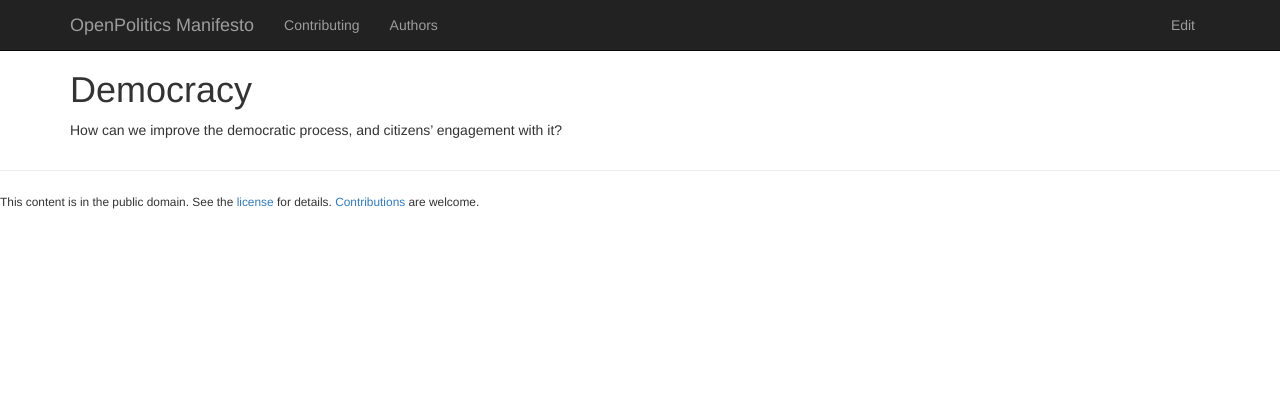
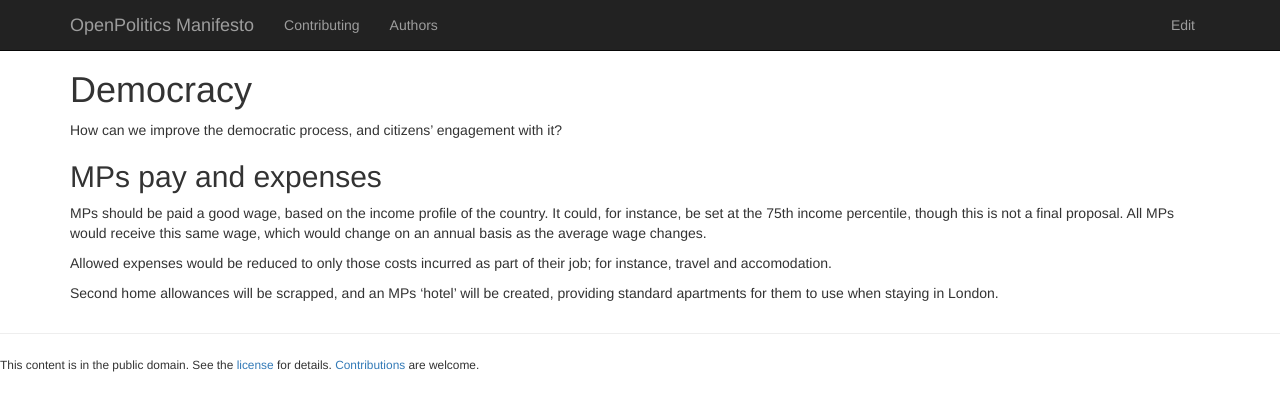
Before and after one commit to openpolitics/manifesto, a Jekyll site: the page built from democracy.md, in a window 1280 px wide. Shown: the top 411 px of the page. Built offline with Jekyll 4.4.1, drawn with Linux system fonts in a browser that asks for light colours; nearby versions of some CDN libraries.

Commit message:
MPs expenses, second homes, and wages.

```diff
--- a/democracy.md
+++ b/democracy.md
@@ -5,3 +5,11 @@ published: true
 ---
 
 How can we improve the democratic process, and citizens' engagement with it?
+
+## MPs pay and expenses
+
+MPs should be paid a good wage, based on the income profile of the country. It could, for instance, be set at the 75th income percentile, though this is not a final proposal. All MPs would receive this same wage, which would change on an annual basis as the average wage changes.
+
+Allowed expenses would be reduced to only those costs incurred as part of their job; for instance, travel and accomodation.
+
+Second home allowances will be scrapped, and an MPs 'hotel' will be created, providing standard apartments for them to use when staying in London.
```
